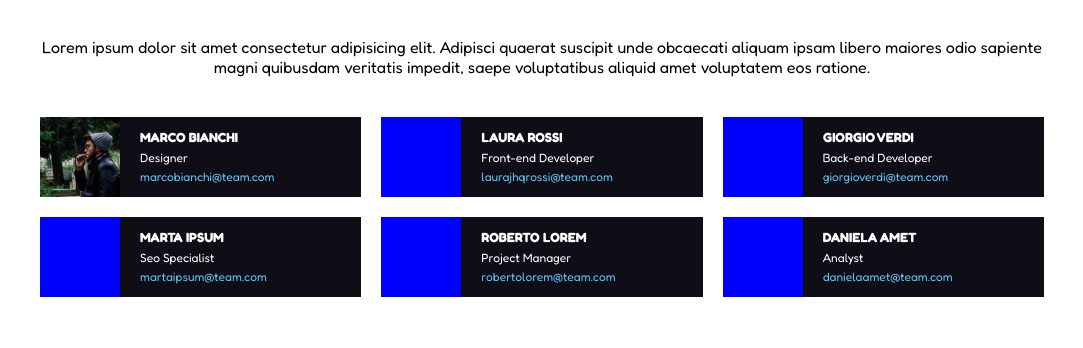
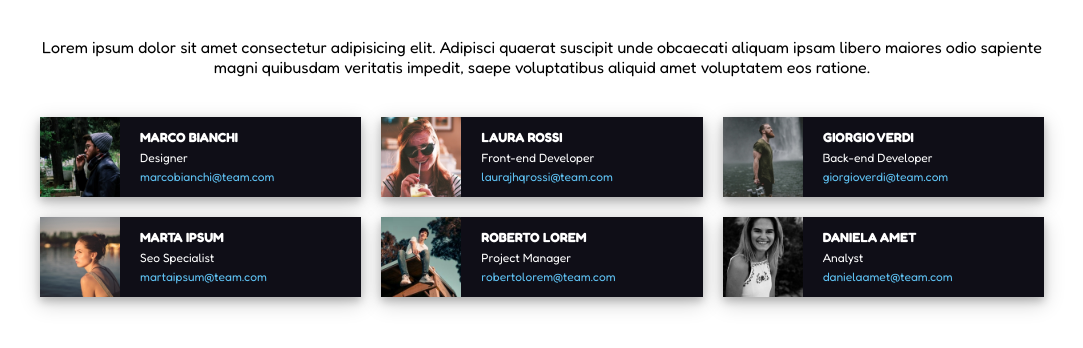
Before and after one commit to JohnQuimson/html-css-float-cards, a plain HTML site: page index.html in a window 1280 px wide. Shown: the part 62-410 px from the top of the page, without its empty margins (98-1181 px from the left). Drawn offline with Linux system fonts and the light colour scheme.

Commit message:
feat: sistemazione immagini

```diff
--- a/index.html
+++ b/index.html
@@ -35,7 +35,7 @@
             </div>
           </div>
           <div class="column">
-            <div class="foto"></div>
+            <div class="foto"><img src="img/female1.png" alt="maschio1"></div>
             <div class="info">
               <h5>LAURA ROSSI</h5>
               <div><p>Front-end Developer</p></div>
@@ -43,7 +43,7 @@
             </div>
           </div>
           <div class="column">
-            <div class="foto"></div>
+            <div class="foto"><img src="img/male2.png" alt="maschio1"></div>
             <div class="info">
               <h5>GIORGIO VERDI</h5>
               <div><p>Back-end Developer</p></div>
@@ -51,7 +51,7 @@
             </div>
           </div>
           <div class="column">
-            <div class="foto"></div>
+            <div class="foto"><img src="img/female2.png" alt="maschio1"></div>
             <div class="info">
               <h5>MARTA IPSUM</h5>
               <div><p>Seo Specialist</p></div>
@@ -59,7 +59,7 @@
             </div>
           </div>
           <div class="column">
-            <div class="foto"></div>
+            <div class="foto"><img src="img/male3.png" alt="maschio1"></div>
             <div class="info">
               <h5>ROBERTO LOREM</h5>
               <div><p>Project Manager</p></div>
@@ -67,7 +67,7 @@
             </div>
           </div>
           <div class="column">
-            <div class="foto"></div>
+            <div class="foto"><img src="img/female3.png" alt="maschio1"></div>
             <div class="info">
               <h5>DANIELA AMET</h5>
               <div><p>Analyst</p></div>
--- a/style.css
+++ b/style.css
@@ -56,6 +56,7 @@ Main
   width: calc((100% / 3) - 20px);
   background-color: #0f0e17;
   margin: 10px;
+  box-shadow: 0 4px 8px 0 rgba(0, 0, 0, 0.2), 0 6px 20px 0 rgba(0, 0, 0, 0.2);
 }
 
 .foto{
```
